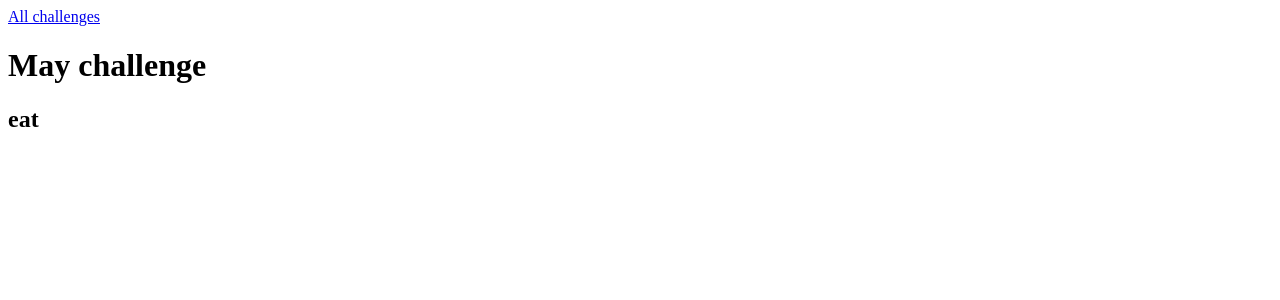
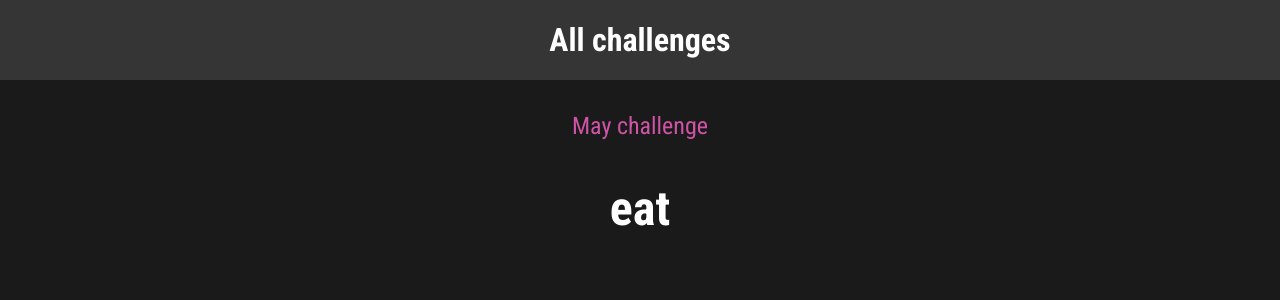
Before and after one commit to lucasopb/monthly_challenges, a Django app: page /challenges/may in a window 1280 px wide. Shown: the top 300 px of the page. Run offline with Django 5.2, Linux system fonts and the light colour scheme.

Commit message:
adding features

```diff
--- /dev/null
+++ b/challenges/static/challenges/challenge.css
@@ -0,0 +1,22 @@
+h1,
+h2 {
+  text-align: center;
+  color: white;
+}
+
+h1 {
+  font-size: 1.5rem;
+  margin: 2rem 0 1rem 0;
+  font-weight: normal;
+  color: #cf54a6;
+}
+
+h2 {
+  font-size: 3rem;
+  font-weight: bold;
+}
+
+.fallback {
+  text-align: center;
+  color: white;
+}
--- /dev/null
+++ b/challenges/static/challenges/includes/header.css
@@ -0,0 +1,25 @@
+header {
+    width: 100%;
+    height: 5rem;
+    background-color: #353535;
+  }
+
+  header nav {
+    width: 100%;
+    height: 100%;
+    display: flex;
+    justify-content: center;
+    align-items: center;
+  }
+
+  header nav a {
+    color: white;
+    font-size: 2rem;
+    font-weight: bold;
+    text-decoration: none;
+  }
+
+  header nav a:hover,
+  header nav a:active {
+    color: #cf54a6;
+  }
--- a/challenges/templates/challenges/challenge.html
+++ b/challenges/templates/challenges/challenge.html
@@ -1,5 +1,11 @@
 {% extends "base.html" %}
+{%load static%}
 
+
+    {%block css_file%}
+    <link rel="stylesheet" href="{%static 'challenges/challenge.css'%}">
+    <link rel="stylesheet" href="{%static 'challenges/includes/header.css'%}">
+    {%endblock%}
 
     {%block page_title%}
         {{month|title}}
--- a/challenges/templates/challenges/index.html
+++ b/challenges/templates/challenges/index.html
@@ -2,8 +2,8 @@
 {%load static%}
 
 {%block css_file%}
-    <link rel="stylesheet" href="{%static "challenges/challenges.css"%}">
-
+    <link rel="stylesheet" href="{%static 'challenges/challenges.css'%}">
+    <link rel="stylesheet" href="{%static 'challenges/includes/header.css'%}">
 {%endblock%}
 
         {%block page_title%}
--- a/challenges/views.py
+++ b/challenges/views.py
@@ -41,7 +41,7 @@ def monthly_challenge(request, month):
         })
     except:
         response_data = render_to_string("404.html")
-        raise Http404()
+        raise Http404(response_data)
 
 
 def home_page(request):
--- a/monthly_challenges/settings.py
+++ b/monthly_challenges/settings.py
@@ -125,3 +125,7 @@ STATIC_URL = "static/"
 # https://docs.djangoproject.com/en/5.1/ref/settings/#default-auto-field
 
 DEFAULT_AUTO_FIELD = "django.db.models.BigAutoField"
+
+STATICFILES_DIRS = [
+    BASE_DIR / "static"
+]
--- a/static/style.css
+++ b/static/style.css
@@ -1,7 +1,10 @@
+@import url('https://fonts.googleapis.com/css2?family=Roboto+Condensed:wght@400;700&display=swap');
+
 html {
-    font-family: sans-serif;
+  font-family: 'Roboto Condensed', sans-serif;
 }
 
 body {
-    margin: 0;
+  margin: 0;
+  background-color: #1a1a1a;
 }
--- a/templates/base.html
+++ b/templates/base.html
@@ -1,9 +1,12 @@
+{%load static%}
+
 <!DOCTYPE html>
 <html lang="en">
     <head>
         <meta charset="UTF-8">
         <meta name="viewport" content="width=device-width, initial-scale=1.0">
         <title>{%block page_title%}{%endblock%}</title>
+        <link rel="stylesheet" href="{%static "style.css"%}">
         {%block css_file%}{%endblock%}
     </head>
     <body>
```
Also changed, not shown: challenges/static/challenges/challenges.css (+34 -0 lines).
